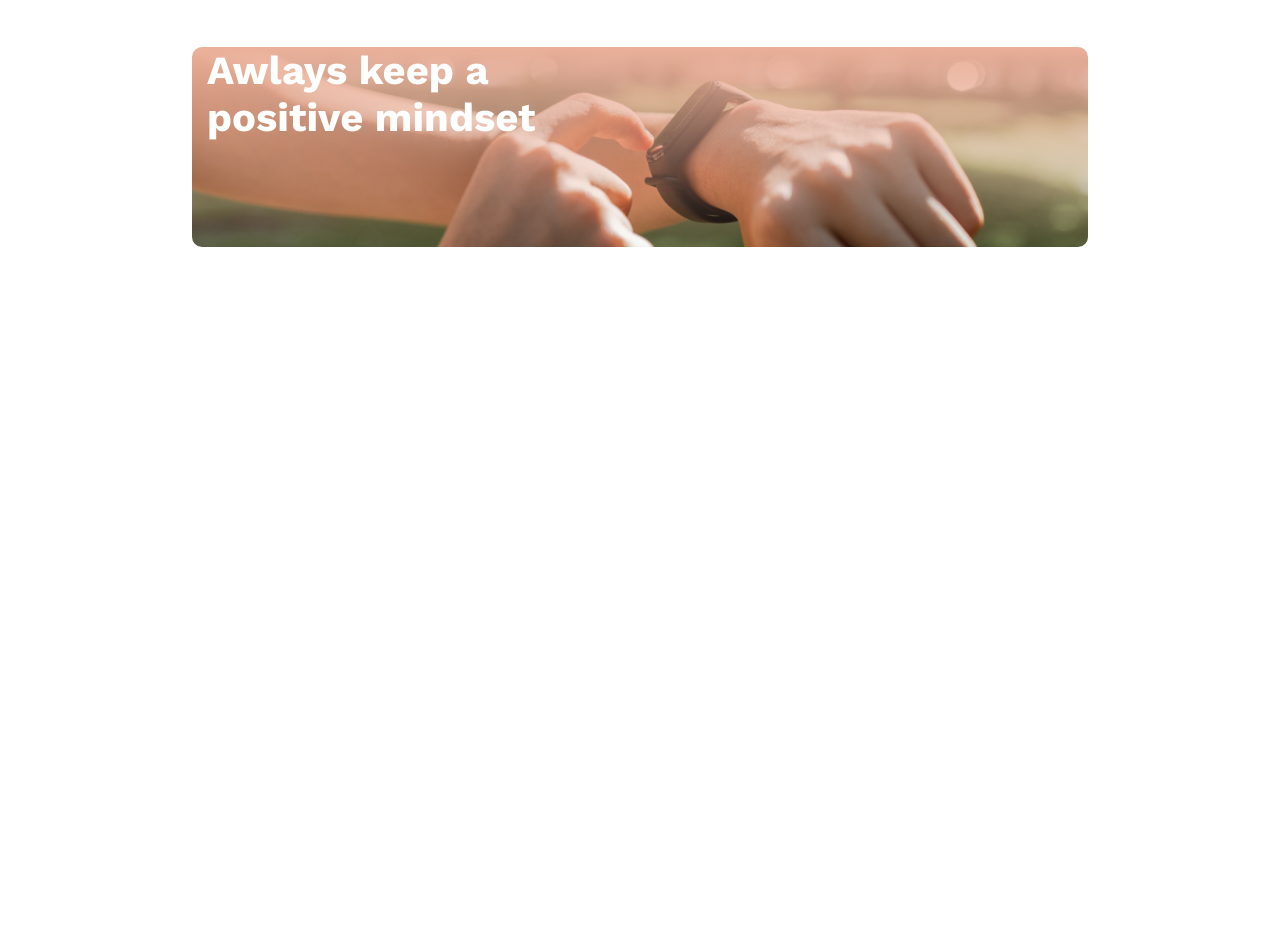
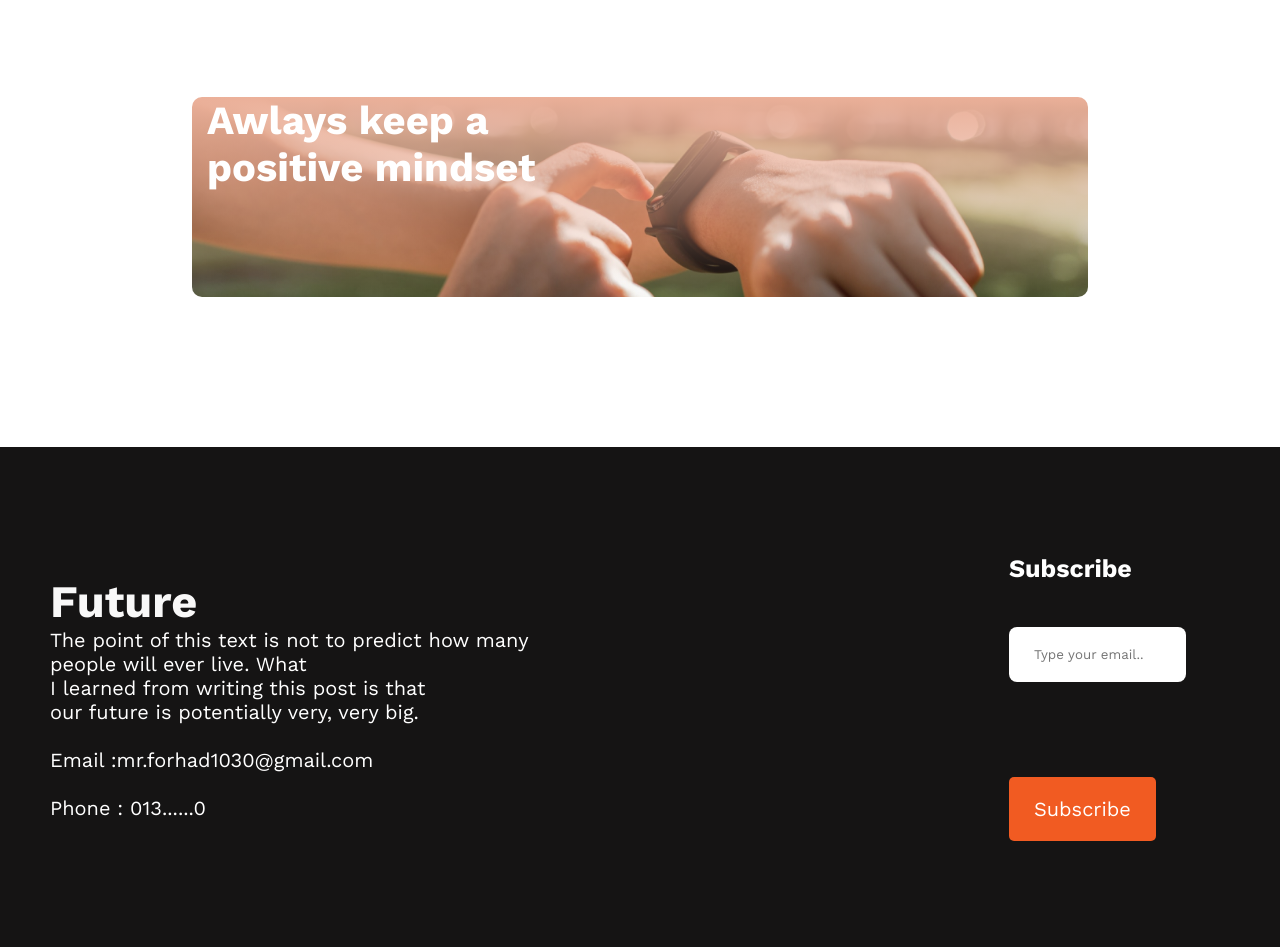
Before and after one commit to forhadhossen1/new-year-new-forhad, a plain HTML site: page index.html in a window 1280 px wide. Shown: the part 2206-3153 px from the top of the page. Before the commit the page ends 2453 px from the top, so only its background shows below. Drawn offline with nearby package versions, Linux system fonts and the light colour scheme.

Commit message:
full completed website

```diff
--- a/index.html
+++ b/index.html
@@ -79,6 +79,21 @@
             </div>
         </div>
     </main>
+    <footer>
+        <div class="content">
+            <h3 class="content__heading">Future</h3>
+            <p class="content__p">The point of this text is not to predict how many <br> people will ever live. What <br> I learned from writing this post is that <br> our future is potentially very, very big. <br><br>
+             Email :mr.forhad1030@gmail.com <br><br>
+            Phone : 013......0</p>
+        </div>
+        <div class="frm">
+            <h3 class="frm__heading">Subscribe</h3><br>
+            <form action="">
+                <input type="email" name="email" id="email" placeholder="Type your email..">
+            </form>
+            <button class="button">Subscribe</button>
+        </div>
+    </footer>
 </body>
 
 </html>
--- a/style.css
+++ b/style.css
@@ -108,7 +108,7 @@
     margin-bottom: 50px;
 }
 
-.watch__man{
+.watch__man {
     background-image: linear-gradient(#ebb099, #463f3c00), url("./images/watch.png");
     background-repeat: no-repeat;
     background-size: cover;
@@ -119,13 +119,62 @@
     border-radius: 10px;
 }
 
-.watch__man h2{
+.watch__man h2 {
+    color: #FFF;
+    font-family: Work Sans;
+    font-size: 40px;
+    font-style: normal;
+    font-weight: 700;
+    line-height: normal;
+    padding-left: 15px;
+    padding-bottom: 15px;
+    margin-top: 100px;
+    margin-bottom: 150px;
+}
+
+
+/* ........footer section style......  */
+footer {
+    display: flex;
+    margin-top: 150px;
+    background-color: #151414;
+    color: white;
+    justify-content: space-between;
+    height: 500px;
+    align-items: center;
+}
+
+.content__heading {
+    color: #F8F8F8;
+    font-family: Work Sans;
+    font-size: 45px;
+    font-style: normal;
+    font-weight: 700;
+    line-height: normal;
+}
+
+.content {
+    padding-left: 50px;
+    font-size: 20px;
+}
+
+.frm{
+    padding-right: 50px;
+}
+.frm__heading{
     color: #FFF;
 font-family: Work Sans;
-font-size: 40px;
+font-size: 25px;
 font-style: normal;
-font-weight: 700;
+font-weight: 600;
 line-height: normal;
-padding-left: 15px;
-padding-bottom: 15px;
 }
+
+input[type=email]{
+    width: 80%;
+    padding: 20px 25px;
+    border: none;
+    border-radius: 8px;
+    margin-top: 25px;
+
+}
```
